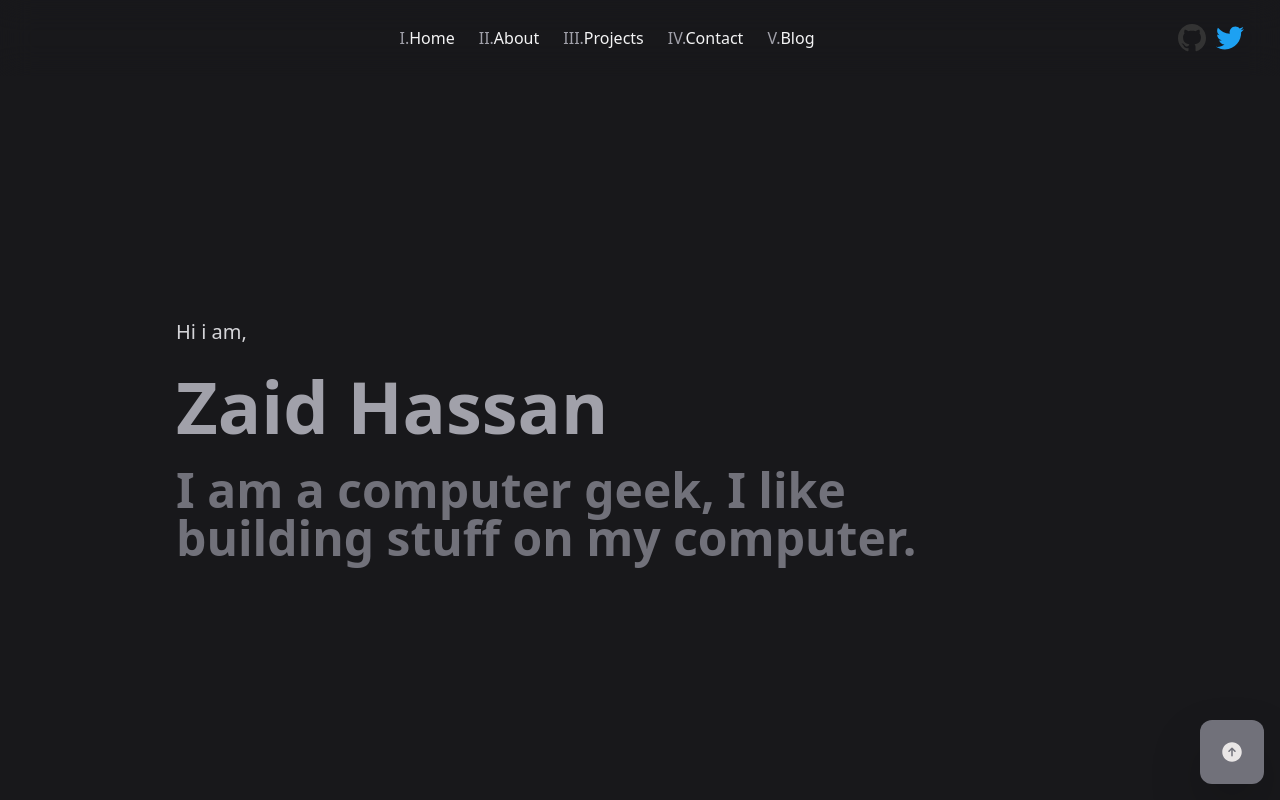
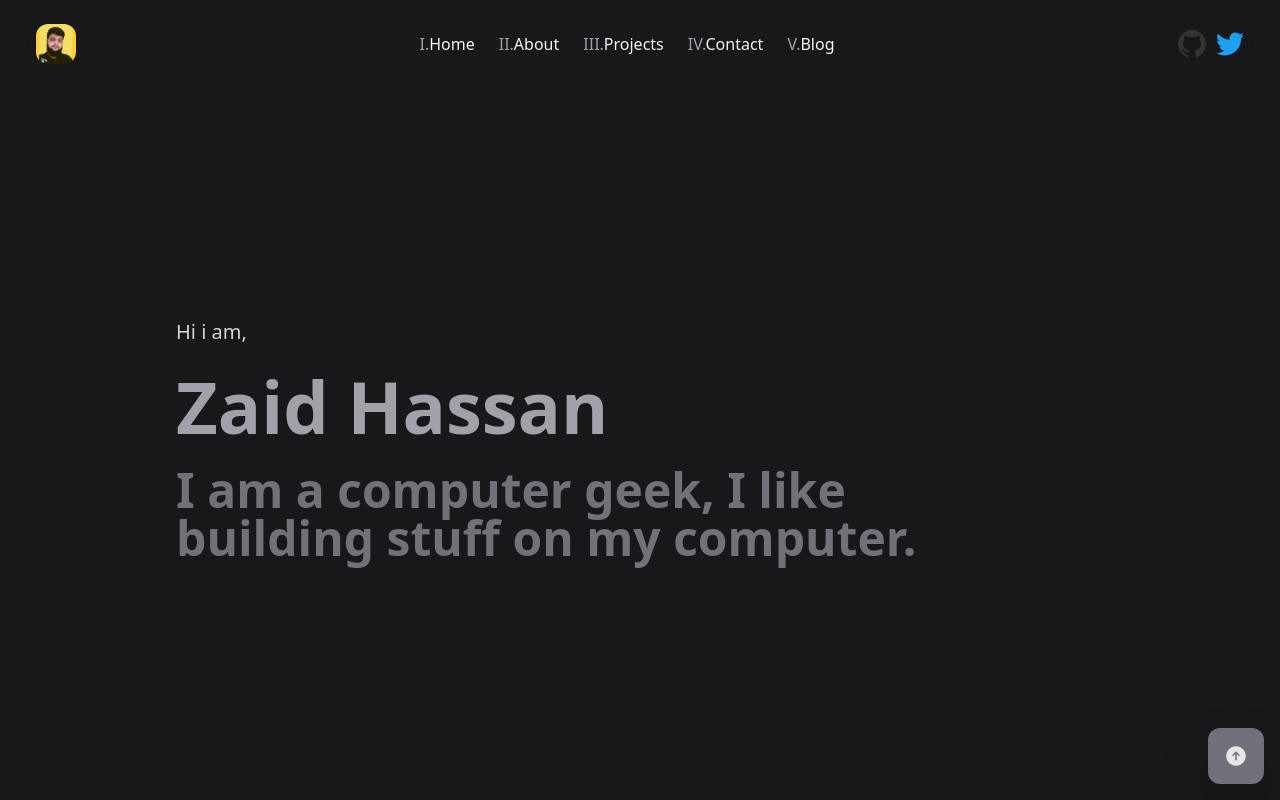
Before and after one commit to zaid-hassan/portfolio, a website: page index.html in a window 1280 px wide. Shown: the top 800 px of the page. Drawn offline with Linux system fonts and the light colour scheme.

Commit message:
Added icon and favicon. And some minor adjustments

```diff
--- a/index.html
+++ b/index.html
@@ -5,6 +5,7 @@
     <meta charset="UTF-8">
     <meta name="viewport" content="width=device-width, initial-scale=1.0">
     <link rel="stylesheet" href="css/main.css">
+    <link rel="icon" type="image/x-icon" href="images/favicon.png">
     <title>Zaid Hassan</title>
 </head>
 
@@ -15,9 +16,14 @@
         <!-- flex container -->
         <div class="flex flex-row items-center justify-between">
             <!-- Logo -->
+            <div class="flex items-center justify-center">
+                <a href="https://zaid-hassan.github.io" class="cursor-pointer">
+                    <img src="images/photo.jpg" alt="" class="w-8 md:w-10 rounded-xl">
+                </a>
+            </div>
             <div class="flex"></div>
             <!-- Menu items -->
-            <div class="hidden md:flex space-x-6">
+            <div class="hidden md:flex space-x-6 mx-auto">
                 <a href="#" class="text-zinc-100  transition duration-100 ease-in-out hover: hover:text-zinc-400"><span
                         class="text-zinc-400">I.</span>Home</a>
                 <a href="#about"
@@ -317,7 +323,7 @@
     <!-- Back to top -->
     <a href="#">
         <div id="to-top"
-            class="fixed bottom-4 right-4 z-20 flex justify-center items-center bg-zinc-500 rounded-xl h-16 w-16 drop-shadow-2xl backdrop-blur-lg transition ease-in-out duration-300">
+            class="fixed bottom-4 right-4 z-20 flex justify-center items-center bg-zinc-500 rounded-xl h-14 w-14 drop-shadow-2xl backdrop-blur-lg transition ease-in-out duration-300">
 
             <svg xmlns="http://www.w3.org/2000/svg" viewBox="0 0 24 24" fill="currentColor" style="color:#e9e6e6;"
                 class="w-6 h-6">
@@ -334,7 +340,7 @@
         <div class="container flex flex-col mx-auto my-4">
             <div class="flex flex-col">
                 <p class="text-zinc-700 text-sm text-center hover:text-zinc-300 md:text-xs">Design instpiration <a
-                        href="https://brittanychiang.com/">Brittany Chiang</a> | Built by <a
+                        href="https://brittanychiang.com/" target="_blank">Brittany Chiang</a> | Built by <a
                         href="https://github.com/zaid-hassan" target="_blank">Zaid Hassan</a></p>
             </div>
         </div>
```
Also changed, not shown: css/main.css, images/favicon.png (added), images/photo.jpg (added).
